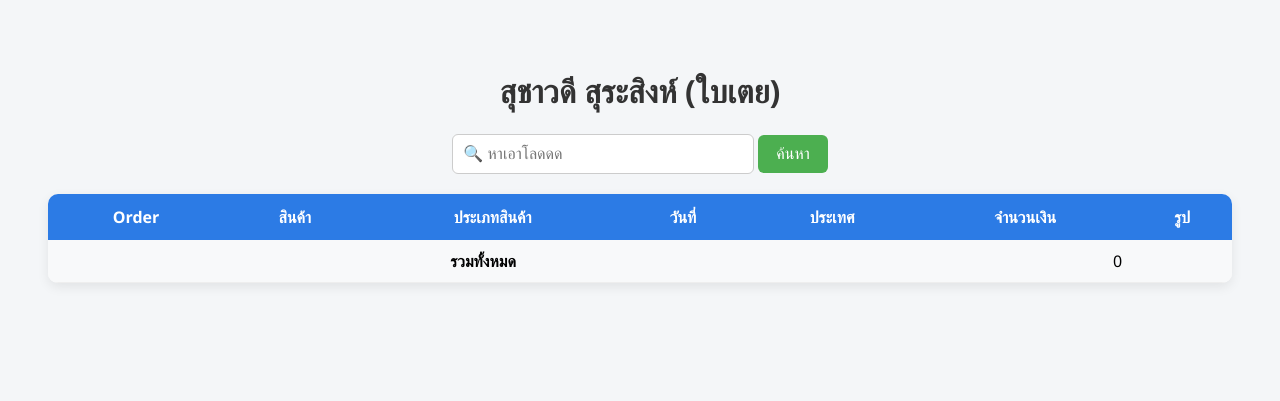
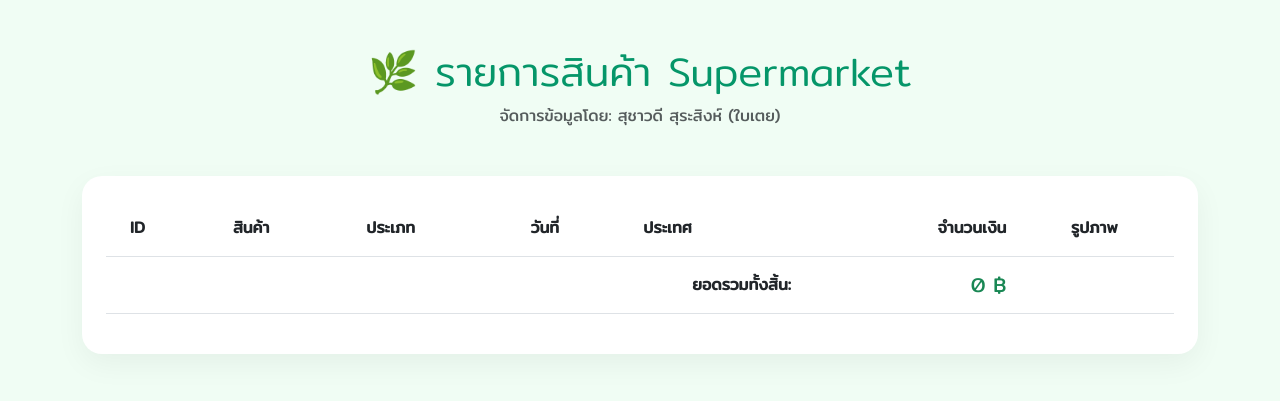
Before and after one commit to baitoeyy247/suchawadee, a PHP site: page /c.php in a window 1280 px wide. Shown: the top 401 px of the page. Run offline with PHP 8.4, Linux system fonts and the light colour scheme; data that the repository does not hold is empty.

Commit message:
Update c.php

```diff
--- a/g/c.php
+++ b/g/c.php
@@ -2,150 +2,110 @@
 <html lang="th">
 <head>
     <meta charset="utf-8">
+    <meta name="viewport" content="width=device-width, initial-scale=1">
     <title>สุชาวดี สุระสิงห์ (ใบเตย)</title>
+    <link href="https://fonts.googleapis.com/css2?family=Mitr:wght@300;400&display=swap" rel="stylesheet">
+    <link href="https://cdn.jsdelivr.net/npm/bootstrap@5.3.0/dist/css/bootstrap.min.css" rel="stylesheet">
 
     <style>
-    body{
-        font-family: 'Segoe UI', Tahoma, sans-serif;
-        background:#f4f6f8;
-        padding:40px;
+        body {
+            font-family: 'Mitr', sans-serif;
+            background-color: #f0fdf4; /* พื้นหลังเขียวอ่อนมากๆ */
+            color: #2d5a27;
         }
-
-    h1{
-        text-align:center;
-        color:#333;
+        .card {
+            border: none;
+            border-radius: 20px;
+            box-shadow: 0 10px 30px rgba(0,0,0,0.05);
         }
-
-    form{
-        text-align:center;
-        margin-bottom:20px;
+        .table-mint {
+            --bs-table-bg: #e6fffa; /* สีเขียวมิ้นต์อ่อน */
+            --bs-table-striped-bg: #f0fff4;
+            border-radius: 15px;
+            overflow: hidden;
         }
-
-    input[type=text]{
-        padding:10px;
-        width:280px;
-        border-radius:6px;
-        border:1px solid #ccc;
-        font-size:16px;
+        .thead-mint {
+            background-color: #a7f3d0 !important; /* หัวตารางเขียวมิ้นต์เข้มขึ้นนิดนึง */
+            color: #065f46;
         }
-
-    button{
-        padding:10px 18px;
-        border:none;
-        border-radius:6px;
-        background:#4CAF50;
-        color:#fff;
-        font-size:16px;
-        cursor:pointer;
+        .img-product {
+            border-radius: 10px;
+            object-fit: cover;
+            border: 2px solid #fff;
+            box-shadow: 0 2px 5px rgba(0,0,0,0.1);
         }
-
-    button:hover{
-        background:#45a049;
+        .total-row {
+            background-color: #d1fae5;
+            font-weight: bold;
         }
-
-    table{
-        width:100%;
-        border-collapse:collapse;
-        background:#fff;
-        box-shadow:0 4px 12px rgba(0,0,0,0.08);
-        border-radius:10px;
-        overflow:hidden;
-    }
-
-    th{
-        background:#2c7be5;
-        color:#fff;
-        padding:12px;
-        text-align:center;
-    }
-
-    td{
-        padding:10px;
-        border-bottom:1px solid #eee;
-        text-align:center;
-    }
-
-    tr:hover{
-        background:#f1f7ff;
-    }
-
-    td.amount{
-        text-align:right;
-        font-weight:500;
-    }
-
-    tr.total{
-        background:#f8f9fa;
-        font-weight:bold;
-    }
-
-    img{
-        border-radius:6px;
+        h2 {
+            color: #059669;
+            font-weight: 600;
         }
     </style>
 </head>
 
 <body>
 
-<h1>สุชาวดี สุระสิงห์ (ใบเตย)</h1>
+<div class="container py-5">
+    <div class="text-center mb-5">
+        <h2 class="display-6">🌿 รายการสินค้า Supermarket</h2>
+        <p class="text-muted">จัดการข้อมูลโดย: สุชาวดี สุระสิงห์ (ใบเตย)</p>
+    </div>
 
-<form method="get">
-    <input type="text" name="keyword" placeholder="🔍 หาเอาโลดดด"
-           value="<?php echo isset($_GET['keyword']) ? $_GET['keyword'] : ''; ?>">
-    <button type="submit">ค้นหา</button>
-</form>
-
-<table>
+    <div class="card p-4">
+        <div class="table-responsive">
+            <table class="table table-hover align-middle">
+                <thead class="thead-mint">
                     <tr>
-    <th>Order</th>
-    <th>สินค้า</th>
-    <th>ประเภทสินค้า</th>
-    <th>วันที่</th>
-    <th>ประเทศ</th>
-    <th>จำนวนเงิน</th>
-    <th>รูป</th>
+                        <th class="py-3 ps-4">ID</th>
+                        <th class="py-3">สินค้า</th>
+                        <th class="py-3">ประเภท</th>
+                        <th class="py-3">วันที่</th>
+                        <th class="py-3">ประเทศ</th>
+                        <th class="py-3 text-end">จำนวนเงิน</th>
+                        <th class="py-3 text-center">รูปภาพ</th>
                     </tr>
-
+                </thead>
+                <tbody class="table-group-divider">
                     <?php
-include_once("connectDB.php");
-
-$keyword = isset($_GET['keyword']) ? $_GET['keyword'] : "";
-
-if ($keyword != "") {
-    $sql = "SELECT * FROM popsupermarket
-            WHERE p_product_name LIKE '%$keyword%'
-               OR p_country LIKE '%$keyword%'
-               OR p_category LIKE '%$keyword%'";
-} else {
-    $sql = "SELECT * FROM popsupermarket";
-}
-
+                        include_once("connectdb.php");
+                        $sql = "SELECT * FROM `popsupermarket`";
                         $rs = mysqli_query($conn, $sql);
                         $total = 0;
-
-while ($data = mysqli_fetch_assoc($rs)) {
+                        while ($data = mysqli_fetch_array($rs)){
                             $total += $data['p_amount'];
                     ?>
                     <tr>
-    <td><?php echo $data['p_order_id']; ?></td>
-    <td><?php echo $data['p_product_name']; ?></td>
-    <td><?php echo $data['p_category']; ?></td>
-    <td><?php echo $data['p_date']; ?></td>
-    <td><?php echo $data['p_country']; ?></td>
-    <td class="amount"><?php echo number_format($data['p_amount'],0); ?></td>
-    <td>
-        <img src="<?php echo $data['p_product_name']; ?>.jpg" width="55">
+                        <td class="ps-4"><span class="badge rounded-pill bg-success bg-opacity-10 text-success">#<?php echo $data['p_order_id'];?></span></td>
+                        <td class="fw-bold"><?php echo $data['p_product_name'];?></td>
+                        <td><span class="badge bg-light text-dark border"><?php echo $data['p_category'];?></span></td>
+                        <td class="text-muted small"><?php echo $data['p_date'];?></td>
+                        <td><?php echo $data['p_country'];?></td>
+                        <td class="text-end fw-bold"><?php echo number_format($data['p_amount'],0);?> ฿</td>
+                        <td class="text-center">
+                            <img src="<?php echo $data['p_product_name'];?>.jpg"
+                                 alt="product"
+                                 width="50"
+                                 height="50"
+                                 class="img-product"
+                                 onerror="this.src='https://via.placeholder.com/50?text=No+Img'">
                         </td>
                     </tr>
                     <?php } ?>
-
-<tr class="total">
-    <td colspan="5" align="right">รวมทั้งหมด</td>
-    <td class="amount"><?php echo number_format($total,0); ?></td>
+                </tbody>
+                <tfoot>
+                    <tr class="total-row">
+                        <td colspan="5" class="text-end py-3">ยอดรวมทั้งสิ้น:</td>
+                        <td class="text-end py-3 text-success h5"><?php echo number_format($total,0);?> ฿</td>
                         <td></td>
                     </tr>
+                </tfoot>
+            </table>
+        </div>
+    </div>
+</div>
 
-</table>
-
+<script src="https://cdn.jsdelivr.net/npm/bootstrap@5.3.0/dist/js/bootstrap.bundle.min.js"></script>
 </body>
 </html>
```
Lines whose indentation alone changed are shown as unchanged.
